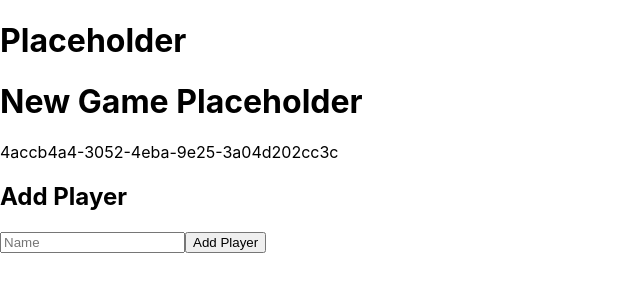
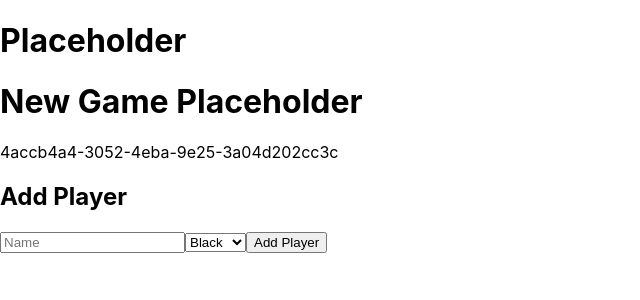
Before and after one commit to mpuchyr/carcassonne_score_app, a React (Create React App) app: page /newgame in a window 1280 px wide. Shown: the top 300 px of the page, without its empty margins (0-640 px from the left). Built offline with nearby package versions, Linux system fonts and the light colour scheme.

Commit message:
Create colorSelection and onColorChange functions in components/NewGame.js

```diff
--- a/src/components/NewGame.js
+++ b/src/components/NewGame.js
@@ -3,13 +3,23 @@ import { v4 as uuid } from 'uuid';
 
 const NewGame = () => {
     const blankPlayerTemplate = {name: '', score: 0}
+    const colors = ['black', 'blue', 'green', 'pink', 'red', 'yellow']
+
     const [currentGame, setCurrentGame] = useState({id: uuid(), players: []})
     const [playerToAdd, setPlayerToAdd] = useState(blankPlayerTemplate)
+    const [colorOptions, setColorOptions] = useState(colors)
 
     const onNameChange = (e) => {
         setPlayerToAdd({
             ...playerToAdd,
             name: e.target.value
+        })
+    }
+
+    const onColorChange = (e) => {
+        setPlayerToAdd({
+            ...playerToAdd,
+            color: e.target.value
         })
     }
 
@@ -22,6 +32,12 @@ const NewGame = () => {
         setPlayerToAdd(blankPlayerTemplate)
     }
 
+    const colorSelection = () => {
+        return (
+            colorOptions.map(color => <option key={color} value={color}>{color.charAt(0).toUpperCase() + color.slice(1)}</option>)
+        )
+    }
+
     return (
         <div>
             <h1>New Game Placeholder</h1>
@@ -29,6 +45,9 @@ const NewGame = () => {
             <h2>Add Player</h2>
             <form onSubmit={onAddPlayer}>
                 <input onChange={onNameChange} type="text" name="player_name" placeholder="Name" value={playerToAdd.name} />
+                <select onChange={onColorChange}>
+                    {colorSelection()}
+                </select>
                 <button>Add Player</button>
             </form>
         </div>
```
Also changed, not shown: 1 other file (tests, documents, lock files or other folders).
